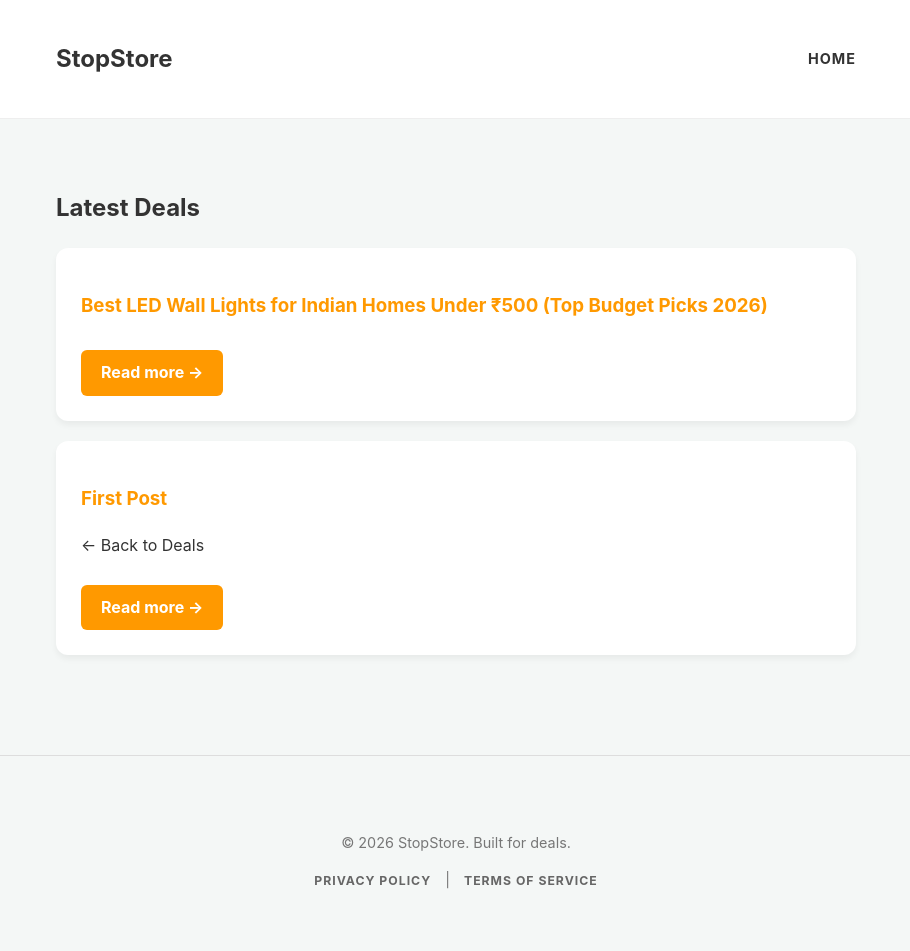
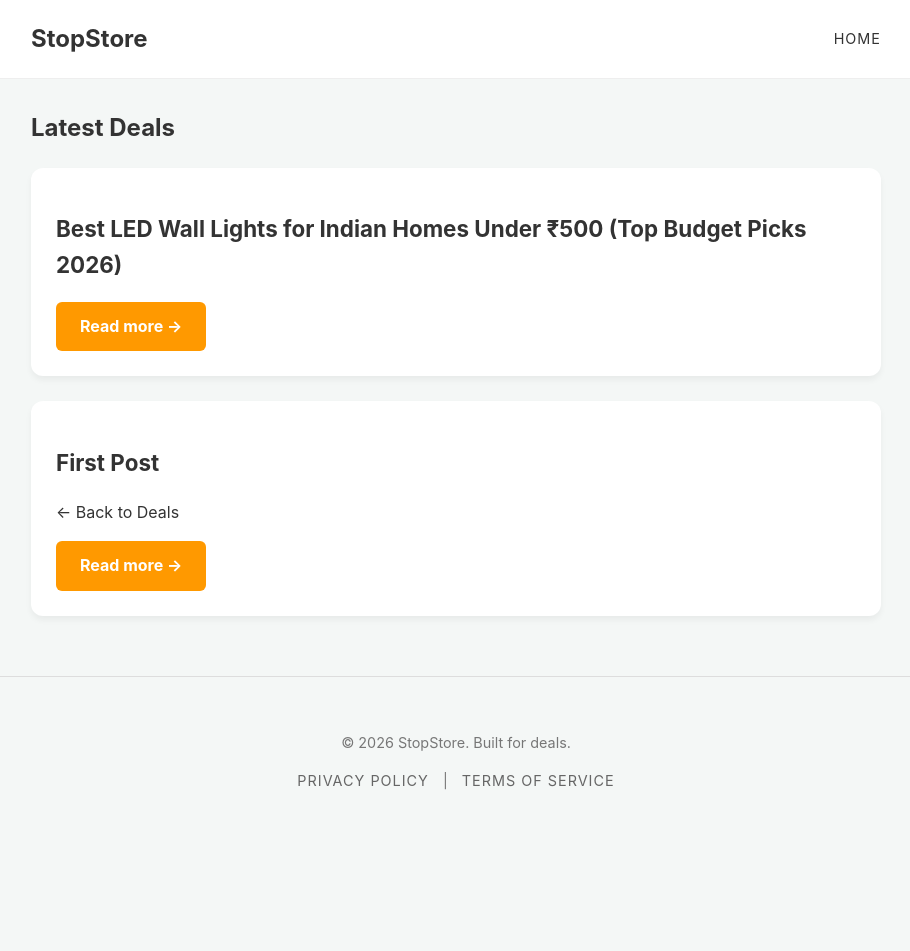
Before and after one commit to him001133/stopstore-simple, a Jekyll site: the page built from index.html, in a window 1280 px wide. Shown: the whole page, without its empty margins (184-1094 px from the left). Built offline with Jekyll 4.4.1, drawn with Linux system fonts in a browser that asks for light colours; after the commit the page ends 900 px from its top, so only the background shows below that.

Commit message:
Update CSS variables and styles for layout and buttons

```diff
--- a/assets/css/style.css
+++ b/assets/css/style.css
@@ -1,9 +1,13 @@
 :root {
     --primary: #ff9900;
+    --primary-hover: #e68a00;
     --bg: #f4f7f6;
     --text: #333;
+    --white: #ffffff;
+    --shadow: 0 4px 6px rgba(0,0,0,0.05);
 }
 
+/* Base Styles */
 body {
     font-family: -apple-system, BlinkMacSystemFont, "Segoe UI", Roboto, sans-serif;
     background-color: var(--bg);
@@ -13,43 +17,15 @@ body {
     padding: 0;
 }
 
-.container { max-width: 800px; margin: 0 auto; padding: 20px; }
-
-header { padding: 40px 0; text-align: center; }
-
-.post-card {
-    background: white;
-    padding: 25px;
-    border-radius: 12px;
-    margin-bottom: 20px;
-    box-shadow: 0 4px 6px rgba(0,0,0,0.05);
-    transition: transform 0.2s;
+.container {
+    max-width: 850px;
+    margin: 0 auto;
+    padding: 0 20px;
 }
 
-.post-card:hover { transform: translateY(-5px); }
-
-a { color: var(--primary); text-decoration: none; font-weight: bold; }
-
-.btn {
-    display: inline-block;
-    background: var(--primary);
-    color: white;
-    padding: 10px 20px;
-    border-radius: 6px;
-    margin-top: 10px;
-}
-/* Footer Styles */
-.site-footer {
-    text-align: center;
-    padding: 40px 20px;
-    margin-top: 60px;
-    border-top: 1px solid #ddd;
-    color: #777;
-    font-size: 0.9em;
-}
-/* Header Styles */
+/* Header & Navigation */
 .site-header {
-    background: #ffffff;
+    background: var(--white);
     padding: 20px 0;
     border-bottom: 1px solid #eee;
     margin-bottom: 30px;
@@ -65,12 +41,14 @@ a { color: var(--primary); text-decoration: none; font-weight: bold; }
     font-size: 1.5rem;
     font-weight: bold;
     color: var(--text);
+    text-decoration: none;
 }
 
 nav a {
     margin-left: 20px;
     font-size: 0.9rem;
     color: var(--text);
+    text-decoration: none;
     text-transform: uppercase;
     letter-spacing: 1px;
 }
@@ -78,18 +56,84 @@ nav a {
 nav a:hover {
     color: var(--primary);
 }
+
+/* Homepage Post Cards */
+.post-card {
+    background: var(--white);
+    padding: 25px;
+    border-radius: 12px;
+    margin-bottom: 25px;
+    box-shadow: var(--shadow);
+    transition: transform 0.2s;
+}
+
+.post-card:hover {
+    transform: translateY(-5px);
+}
+
+.post-card h3 a {
+    color: var(--text);
+    text-decoration: none;
+    font-size: 1.4rem;
+}
+
+/* Single Post Content */
+.post-title {
+    font-size: 2.5rem;
+    color: #2c3e50;
+    margin-bottom: 10px;
+    line-height: 1.2;
+}
+
+.post-divider {
+    border: 0;
+    border-top: 1px solid #eee;
+    margin: 20px 0 40px 0;
+}
+
+.post-body img {
+    max-width: 100%;
+    height: auto;
+    border-radius: 10px;
+    margin: 20px 0;
+}
+
+/* Buttons */
+.btn {
+    display: inline-block;
+    background: var(--primary);
+    color: var(--white) !important;
+    padding: 12px 24px;
+    border-radius: 6px;
+    text-decoration: none;
+    font-weight: bold;
+    transition: background 0.3s;
+}
+
+.btn:hover {
+    background: var(--primary-hover);
+}
+
+/* Footer */
+.site-footer {
+    text-align: center;
+    padding: 40px 0;
+    margin-top: 60px;
+    border-top: 1px solid #ddd;
+    color: #777;
+    font-size: 0.9em;
+}
+
 .footer-nav {
-    margin-top: 10px;
+    margin-top: 15px;
 }
 
 .footer-nav a {
     color: #666;
-    font-size: 0.85em;
     text-decoration: none;
     margin: 0 10px;
 }
 
 .footer-nav a:hover {
     color: var(--primary);
-    text-decoration: underline;
 }
```
